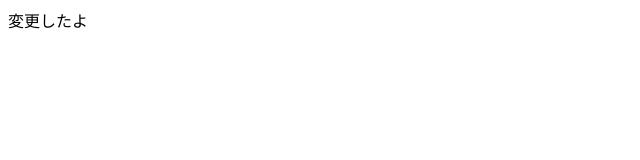
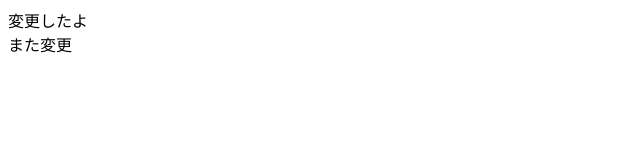
Before and after one commit to Ando0910/github-flow, a plain HTML site: page index.html in a window 1280 px wide. Shown: the full height of the page, 0-640 px from the left. Drawn offline with Linux system fonts and the light colour scheme.

Commit message:
２回目の変更

```diff
--- a/index.html
+++ b/index.html
@@ -5,6 +5,7 @@
     <meta name="viewport" content="width=device-width, initial-scale=1.0">
     <title>トップページ</title>
     <div>変更したよ</div>
+    <div>また変更</div>
 </head>
 <body>
 
```
